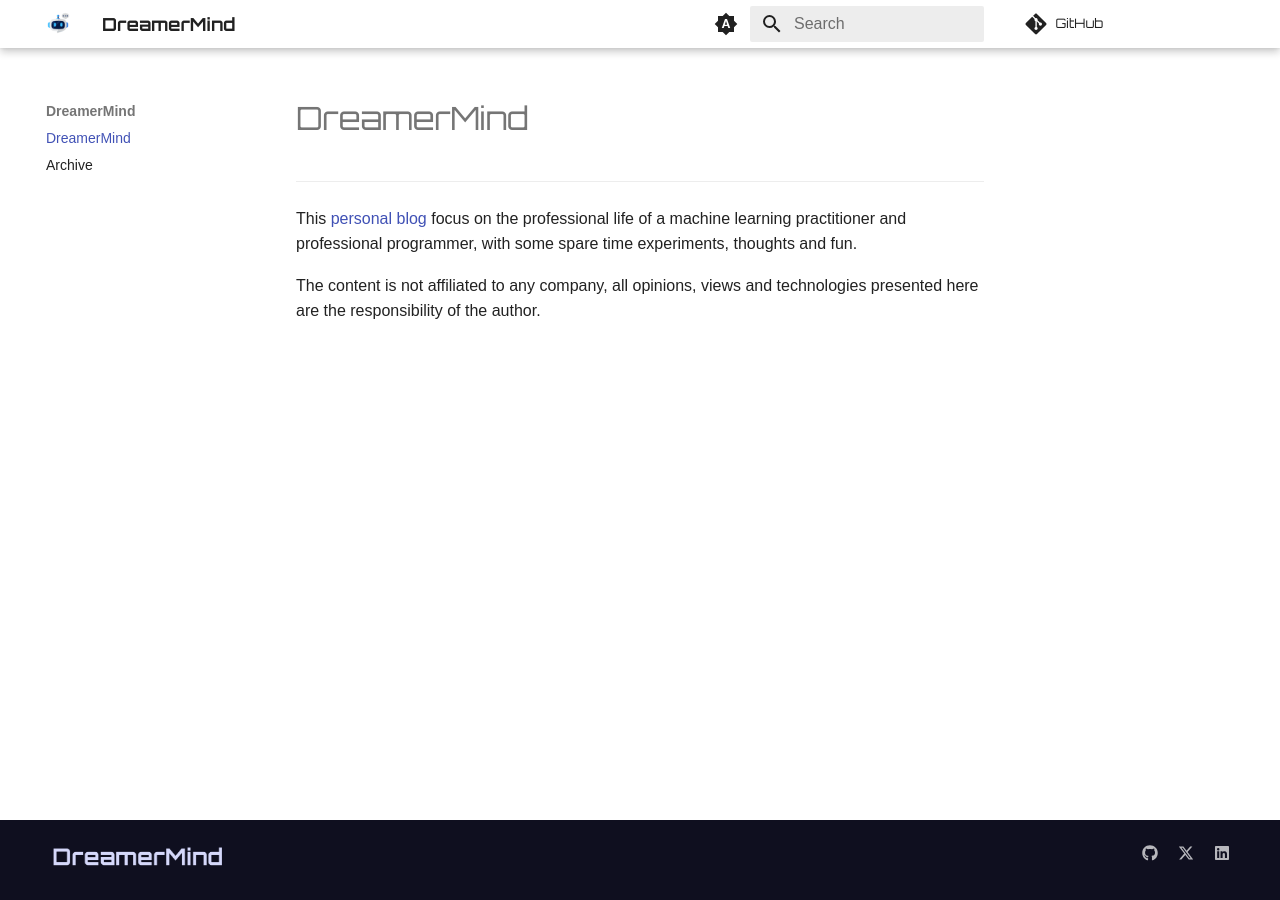
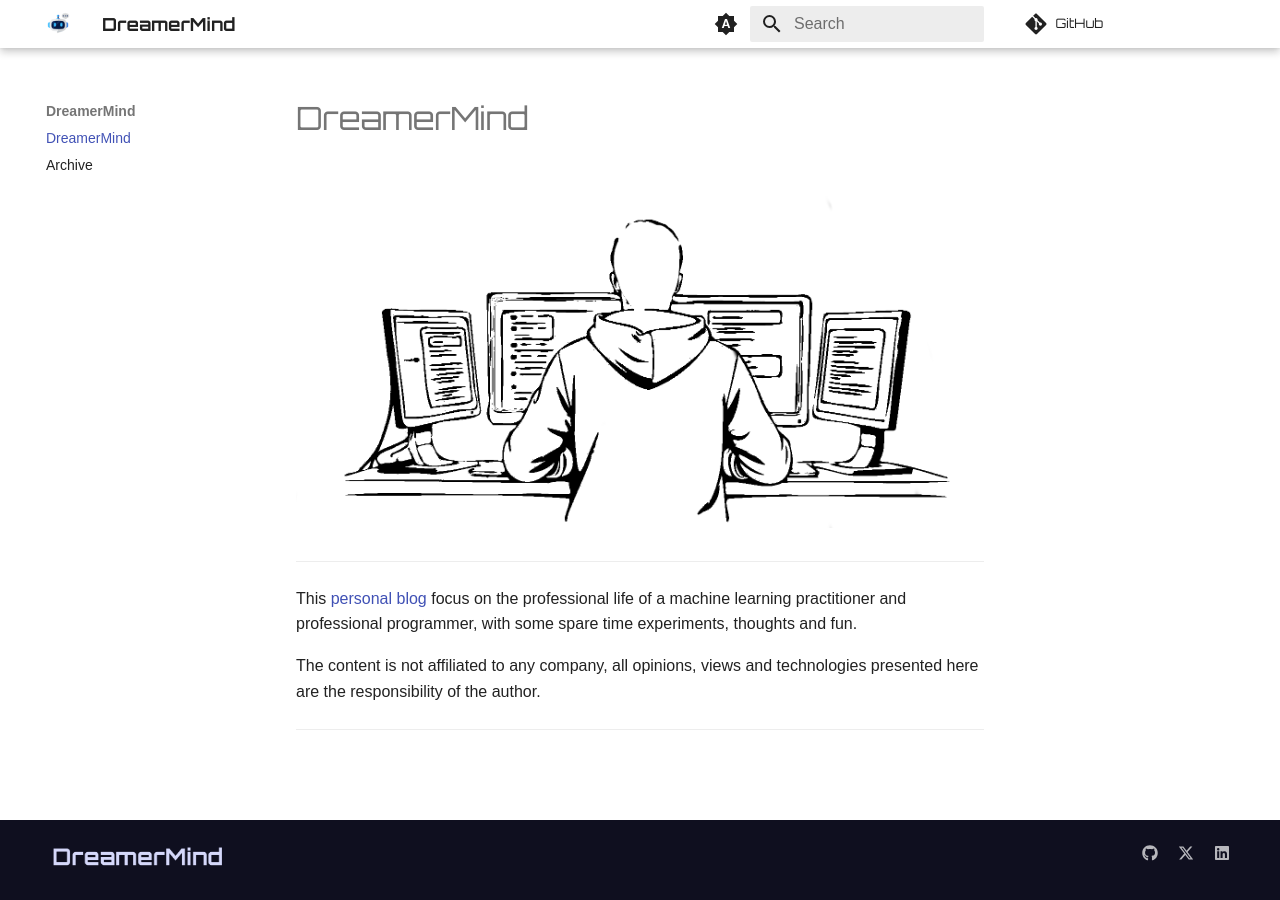
Before and after one commit to DreamerMind/blog, an MkDocs documentation site: the page built from docs/index.md, in a window 1280 px wide. Built offline with MkDocs 1.6.1 and Material for MkDocs 9.7.7, drawn with Linux system fonts in a browser that asks for light colours; comment, search, counter and statistics services are not loaded.

Commit message:
feat: intro

```diff
--- a/docs/index.md
+++ b/docs/index.md
@@ -1,5 +1,6 @@
 # DreamerMind
 
+<img src="./img/bald_prog.png" />
 <hr />
 
 This [personal blog](./) focus on the professional life of a machine learning
@@ -8,3 +9,5 @@ thoughts and fun.
 
 The content is not affiliated to any company,
 all opinions, views and technologies presented here are the responsibility of the author.
+
+<hr />
```
Also changed, not shown: docs/img/bald_prog.png (added).
